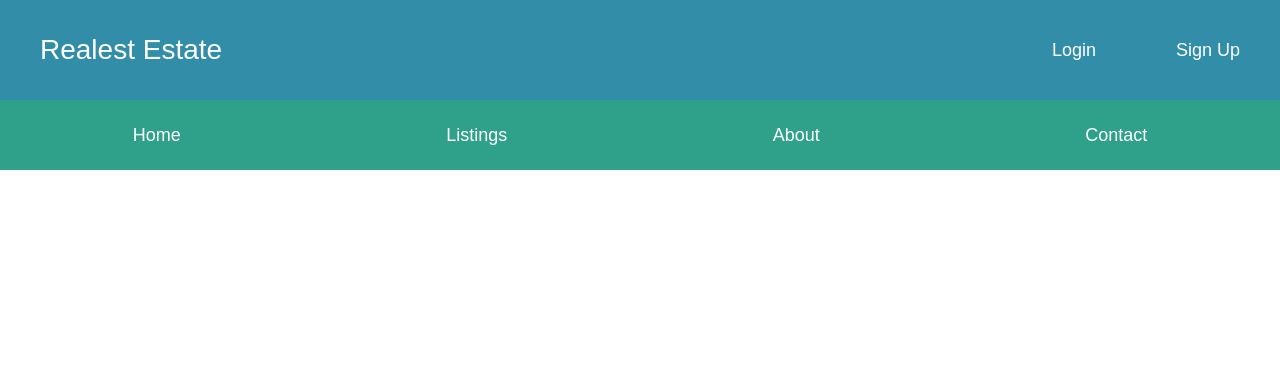
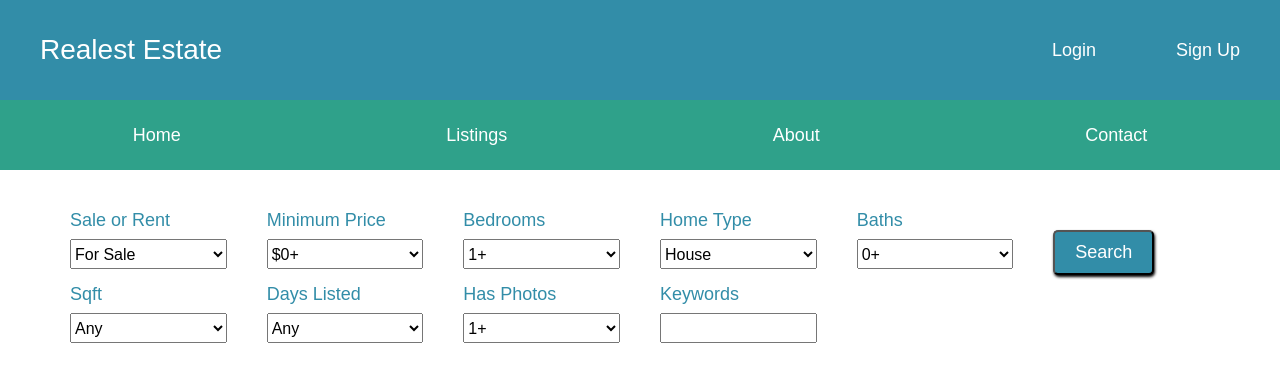
Before and after one commit to davisantosr/djangoRest-React-Realest-estateApp-Frontend, a React (Create React App) app: page / in a window 1280 px wide. Shown: the top 382 px of the page. Built offline with nearby package versions, Linux system fonts and the light colour scheme.

Commit message:
fixing return result| add Listing Form

```diff
--- /dev/null
+++ b/src/components/Card.js
@@ -0,0 +1,11 @@
+import React from 'react'
+
+const Card = () => {
+  return (
+    <div>
+      <h1>Card</h1>
+    </div>
+  )
+}
+
+export default Card
--- a/src/components/ListingForm.js
+++ b/src/components/ListingForm.js
@@ -3,12 +3,184 @@
 import Loader from 'react-loader-spinner';
 import PropTypes from 'prop-types';
 
-const ListingForm = () => {
+const ListingForm = (props) => {
+
+  const [formData, setFormData] = useState({
+    sale_type: 'For Sale',
+    price: '$0+',
+    bedrooms: '0+',
+    home_type: 'House',
+    bathrooms: '0+',
+    sqft: 'Any',
+    days_listed: 'Any',
+    has_photos: '1+',
+    keywords: '',
+  });
+
+  const {
+    sale_type, price, bedrooms, home_type,
+    bathrooms, sqft, days_listed, has_photos,
+    keywords
+  } =  formData;
+
+  const [loading, setLoading] = useState(false);
+
+  const onChange = e => setFormData({...formData, [e.target.name]: e.target.value})
+
+  const onSubmit = e => {
+    e.preventDefault();
+
+    axios.defaults.headers = {
+      "Content-Type": "application/json"
+
+    };
+
+    setLoading(true);
+
+    axios.post('http://localhost:8000/api/listings/search',
+    {
+    sale_type, price, bedrooms, home_type,
+    bathrooms, sqft, days_listed, has_photos, keywords
+    })
+    .then(res => {
+      setLoading(false);
+      props.setListings(res.data);
+      window.scrollTo(0, 0)
+    })
+    .catch(err => {
+      setLoading(false);
+      window.scrollTo(0, 0)
+
+    })
+  }
+
   return (
-    <div>
+    <form className='listingform' onSubmit={e => onSubmit(e)}>
+      <div className='row'>
+        <div className='col-1-of-6'>
+          <div className='listingform__section'>
+            <label className='listingform__label' htmlFor='sale_type'>Sale or Rent</label>
+            <select className='listingform__select' name='sale_type' onChange={(e) => onChange(e)} value={sale_type}>
+              <option>For Sale</option>
+              <option>For Rent</option>
+            </select>
+          </div>
+          <div className='listingform__section'>
+            <label className='listingform__label' htmlFor='sqft'>Sqft</label>
+            <select className='listingform__select' name='sqft' onChange={(e) => onChange(e)} value={sqft}>
+              <option>1000+</option>
+              <option>1200+</option>
+              <option>1500+</option>
+              <option>2000+</option>
+              <option>Any</option>
+            </select>
+          </div>
+        </div>
 
-    </div>
+        <div className='col-1-of-6'>
+          <div className='listingform__section'>
+            <label className='listingform__label' htmlFor='price'>Minimum Price</label>
+            <select className='listingform__select' name='price' onChange={(e) => onChange(e)} value={price}>
+              <option>$0+</option>
+              <option>$200,000+</option>
+              <option>$400,000+</option>
+              <option>$600,000+</option>
+              <option>$800,000+</option>
+              <option>$1,000,00+</option>
+              <option>$1,200,00+</option>
+              <option>$1,500,00+</option>
+              <option>Any</option>
+            </select>
+          </div>
+          <div className='listingform__section'>
+            <label className='listingform__label' htmlFor='days_listed'>Days Listed</label>
+            <select className='listingform__select' name='days_listed' onChange={(e) => onChange(e)} value={days_listed}>
+              <option>1 or less</option>
+              <option>2 or less</option>
+              <option>5 or less</option>
+              <option>10 or less</option>
+              <option>20 or less</option>
+              <option>Any</option>
+            </select>
+          </div>
+        </div>
+        <div className='col-1-of-6'>
+          <div className='listingform__section'>
+            <label className='listingform__label' htmlFor='bedrooms'>Bedrooms</label>
+            <select className='listingform__select' name='bedrooms' onChange={(e) => onChange(e)} value={bedrooms}>
+              <option>1+</option>
+              <option>2+</option>
+              <option>3+</option>
+              <option>4+</option>
+              <option>5+</option>
+            </select>
+          </div>
+          <div className='listingform__section'>
+            <label className='listingform__label' htmlFor='has_photos'>Has Photos</label>
+            <select className='listingform__select' name='has_photos' onChange={(e) => onChange(e)} value={days_listed}>
+              <option>1+</option>
+              <option>3+</option>
+              <option>5+</option>
+              <option>10+</option>
+              <option>20+</option>
+            </select>
+          </div>
+
+        </div>
+
+        <div className='col-1-of-6'>
+          <div className='listingform__section'>
+            <label className='listingform__label' htmlFor='home_type'>Home Type</label>
+            <select className='listingform__select' name='home_type' onChange={(e) => onChange(e)} value={home_type}>
+              <option>House</option>
+              <option>Condo</option>
+              <option>Townhouse</option>
+
+            </select>
+          </div>
+          <div className='listingform__section'>
+            <label className='listingform__label' htmlFor='keywords'>Keywords</label>
+            <input className='listingform__input' name='keywords' type='text' onChange={(e) => onChange(e)} value={keywords}/>
+          </div>
+
+        </div>
+        <div className='col-1-of-6'>
+          <div className='listingform__section'>
+            <label className='listingform__label' htmlFor='bathrooms'>Baths</label>
+            <select className='listingform__select' name='bathrooms' onChange={(e) => onChange(e)} value={bathrooms}>
+              <option>0+</option>
+              <option>1+</option>
+              <option>2+</option>
+              <option>3+</option>
+              <option>4+</option>
+            </select>
+          </div>
+          {/* <div className='listingform__altsection'>
+            <label className='listingform__label' htmlFor='open_house'>Open Houses</label>
+            <input className='listingform__checkbox' name='open_house' type='checkbox' onChange={(e) => onChange(e)} value={open_house}/>
+          </div>           */}
+
+        </div>
+        <div className='col-1-of-6'>
+          {
+            loading ?
+            <div className='listingform__loader'>
+              <Loader
+                type={'Oval'}
+                color={'#424242'}
+                height={50}
+                width={50}
+              />
+            </div> : <button className='listingform__button listingform__button--primary'>Search</button>
+          }
+        </div>
+      </div>
+    </form>
   )
 }
 
+ListingForm.propTypes = {
+  setListings: PropTypes.func.isRequired
+}
+
 export default ListingForm
--- a/src/components/Listings.js
+++ b/src/components/Listings.js
@@ -1,9 +1,50 @@
-import React from 'react'
+import React from 'react';
+import Card from './Card'
 
-const Listings = () => {
+const Listings = ({listings}) => {
+  const getListings = () => {
+    let listingsOnPage = [];
+    let result = [];
+
+    listings.map(listing => {
+      return listingsOnPage.push(
+        <Card
+          title={listing.title}
+          address={listing.address}
+          city={listing.city}
+          state={listing.state}
+          price={listing.price}
+          sale_type={listing.sale_type}
+          bedrooms={listing.bedrooms}
+          bathrooms={listing.bathrooms}
+          sqft={listing.sqft}
+          photo_main={listing.photo_main}
+          slug={listing.slug}
+        />
+      )
+    });
+
+    for(let i = 0; i < listings.length; i += 3) {
+      result.push(
+        <div className='row'>
+          <div className='col-1-of-3'>
+            {listingsOnPage[i]}
+          </div>
+          <div className='col-1-of-3'>
+            {listingsOnPage[i+1] ? listingsOnPage[i+1] : null}
+          </div>
+          <div className='col-1-of-3'>
+            {listingsOnPage[i+2] ? listingsOnPage[i+2] : null}
+          </div>
+        </div>
+      )
+    }
+    return result
+  };
+
   return (
     <div>
-
+      {getListings()}
     </div>
   )
 }
--- a/src/components/Pagination.js
+++ b/src/components/Pagination.js
@@ -3,6 +3,7 @@
 const Pagination = () => {
   return (
     <div>
+      Pagination
 
     </div>
   )
--- a/src/containers/Home.js
+++ b/src/containers/Home.js
@@ -67,8 +67,10 @@
               />
             ) : (null)
           }
+          {
+            console.log(listings)
+          }
         </div>
-
       </section>
 
     </main>
--- /dev/null
+++ b/src/sass/components/_listingform.scss
@@ -0,0 +1,67 @@
+.listingform {
+  &__section {
+    display: flex;
+    flex-direction: column;
+    justify-content: space-between;
+    align-items: flex-start;
+  }
+
+  &__altsection {
+    display: flex;
+    justify-content: space-between;
+    align-items: center;
+    margin-bottom: 1.5rem;
+  }
+
+  &__label {
+    font-size: 1.8rem;
+    color: $color-primary;
+    margin-bottom: 0.8rem;
+  }
+
+  &__select {
+    font-size: 1.6rem;
+    width: 100%;
+    height: 3rem;
+    outline: none;
+    margin-bottom: 1.5rem;
+  }
+
+  &__input {
+    width: 100%;
+    height: 3rem;
+    font-size: 1.6rem;
+    padding: 0.5rem 0.8rem;
+    outline: none;
+  }
+
+  &__checkbox {
+    margin-right: 1rem;
+    margin-bottom: 0.5rem;
+  }
+
+  &__button {
+    padding: 1rem 2rem;
+    font-size: 1.8rem;
+    color: $color-white;
+    margin-top: 2rem;
+    border-radius: 0.5rem;
+    box-shadow: 0.1rem 0.2rem 0.3rem rgba(0, 0, 0, 2);
+    cursor: pointer;
+
+    &:hover {
+      background-color: $color-tertiary;
+    }
+
+    &--primary {
+      background-color: $color-primary;
+    }
+  }
+
+  &__loader {
+    padding-top: 2rem;
+    display: flex;
+    justify-content: center;
+    align-items: center;
+  }
+}
--- a/src/sass/main.scss
+++ b/src/sass/main.scss
@@ -6,6 +6,7 @@
 
 @import "components/alert";
 @import "components/auth";
+@import "components/listingform";
 @import "components/navbar";
 @import "components/notfound";
 
```
